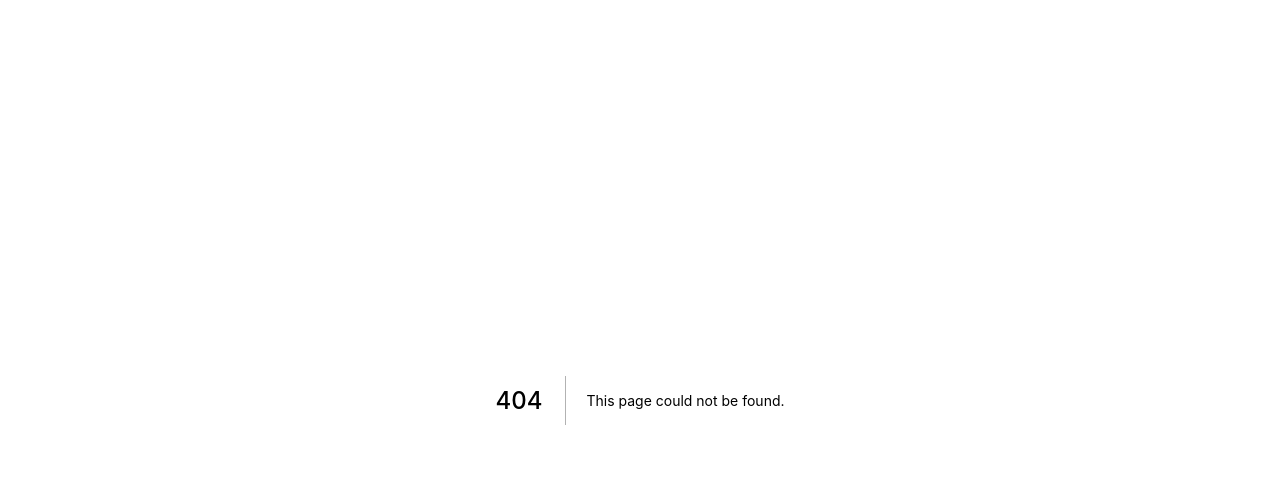
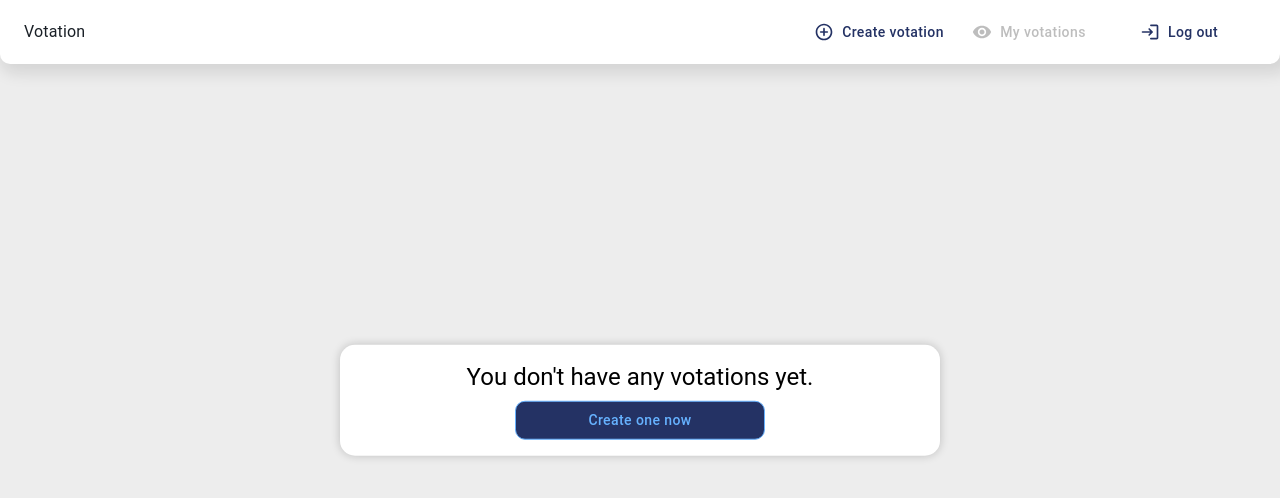
Before and after one commit to JsMarenco/system-vote, a Next.js app: page /my-votations in a window 1280 px wide. Before the commit this address had no page. Shown: the top 498 px of the page. Built offline with nearby package versions, Linux system fonts and the light colour scheme.

Commit message:
My votations page was add

```diff
--- /dev/null
+++ b/src/pages/my-votations/index.tsx
@@ -0,0 +1,52 @@
+import { Box, Typography, Button } from '@mui/material'
+import Header from '../../components/Header'
+import { containedButtonStyle } from '../../styles/buttons'
+import { mainContainerV2, containerV1 } from '../../styles/containers'
+
+export default function MyVotatiosn() {
+  const myVotations = []
+
+  return (
+    <>
+      <Header />
+
+      {
+        myVotations.length === 0 ? (
+          <Box
+            sx={{
+              ...mainContainerV2,
+              width: '100%',
+            }}
+          >
+            <Box sx={containerV1}>
+              <Typography
+                variant="h5"
+                align="center"
+              >
+                {'You don\'t have any votations yet.'}
+              </Typography>
+
+              <Button
+                variant="text"
+                href="/create-votation"
+                sx={{
+                  ...containedButtonStyle,
+                  display: 'block',
+                  mx: 'auto',
+                  alignItems: 'center',
+                  textAlign: 'center',
+                  mt: 1,
+                }}
+              >
+                Create one now
+              </Button>
+            </Box>
+          </Box>
+        ) : (
+          <Box>
+          </Box>
+        )
+      }
+    </>
+  )
+}
```
